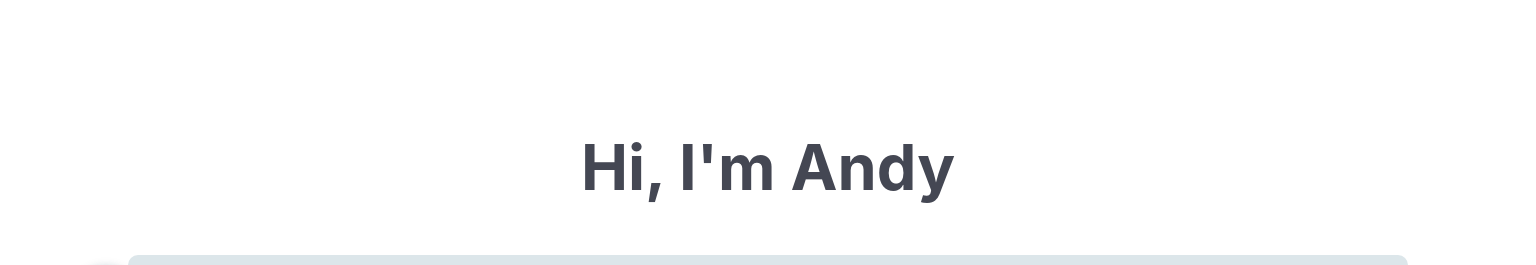
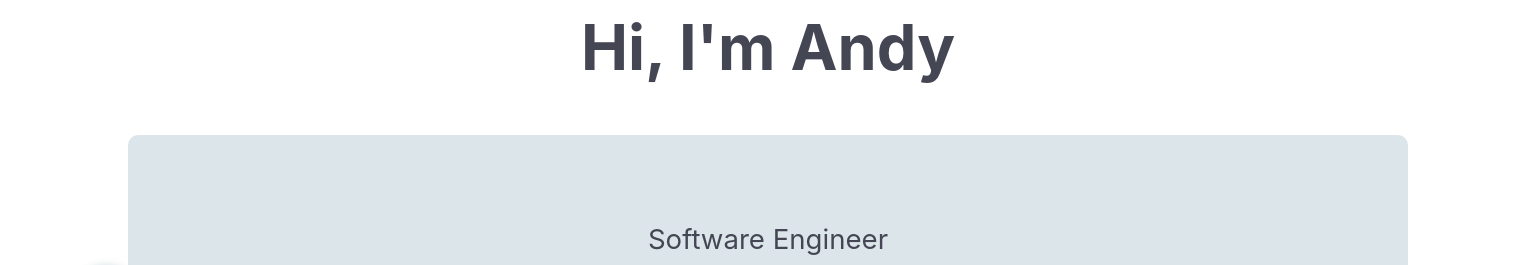
Before and after one commit to andrew-oyanguren/typescript-portfolio, a React (Vite) app: page / in a window 1536 px wide. Shown: the top 265 px of the page. Built offline with nearby package versions, Linux system fonts and the light colour scheme.

Commit message:
Added css for PageTitle on large devices

```diff
--- a/src/components/PageTitle/PageTitle.module.css
+++ b/src/components/PageTitle/PageTitle.module.css
@@ -29,3 +29,16 @@ h2 {
     margin-bottom: var(--spacing-large);
   }
 }
+
+/* LARGE_DEVICES: > 1500 */
+@media (min-width: 1500px) {
+  .PageTitle {
+    margin-top: 0;
+  }
+
+  .PageTitle h2 {
+    font-size: var(--font-size-large);
+    padding: var(--spacing-large) 0;
+    margin-bottom: var(--spacing-large);
+  }
+}
```
